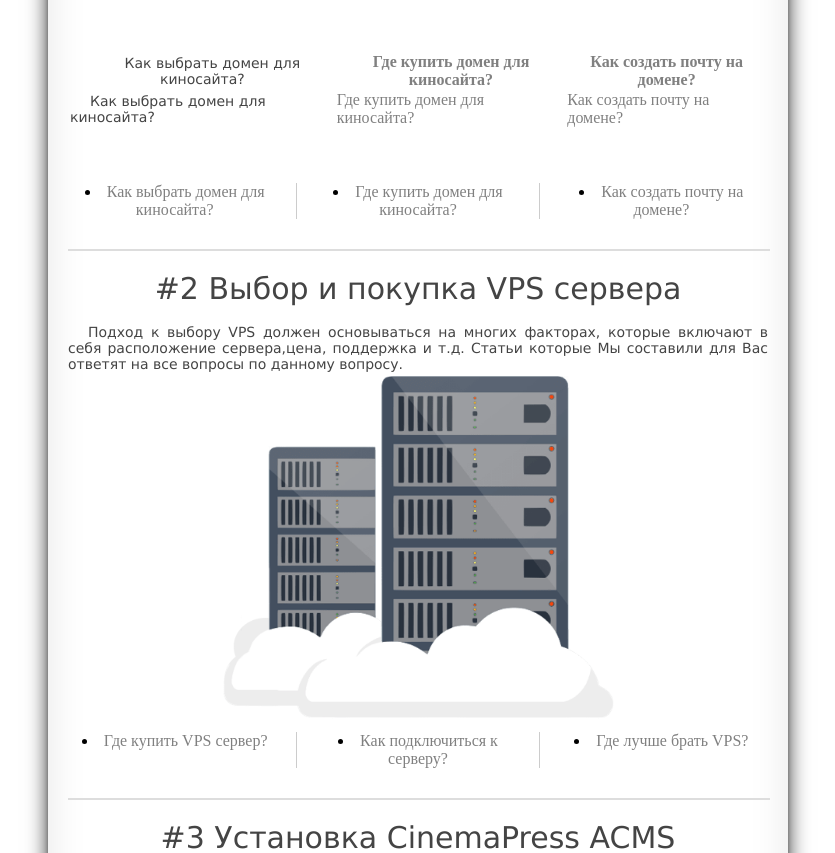
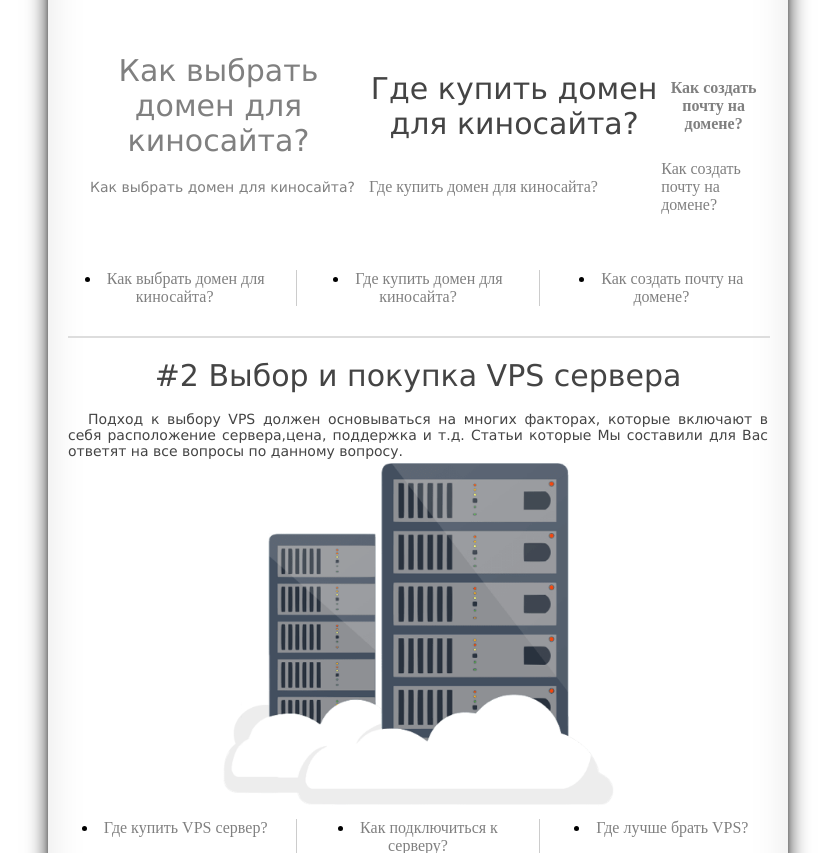
Before and after one commit to AlekseyNice/Cinema, a plain HTML site: page index.html in a window 1280 px wide. Shown: the part 929-1782 px from the top of the page, without its empty margins (222-1057 px from the left). Drawn offline with Linux system fonts and the light colour scheme.

Commit message:
Add files via upload

```diff
--- a/index.html
+++ b/index.html
@@ -42,13 +42,13 @@
 	<table>
 		<thead>
 		<tr>
-			<th><a href="/content/domen/kak_vybrat_domen.html"><p>Как выбрать домен для киносайта?</p></a></th>
-			<th><a href="/content/domen/gde_kupit_domen.html">Где купить домен для киносайта?</a></th>
-			<th><a href="/content/domen/kak_sozdat_pochtu_na_domene.html">Как создать почту на домене?</a></th>
+			<th><h2><a href="/content/domen/kak_vybrat_domen.html">Как выбрать домен для киносайта?</a></h2></th>
+			<th><a href="/content/domen/gde_kupit_domen.html"><h2>Где купить домен для киносайта?</h2></a></th>
+			<th></p><a href="/content/domen/kak_sozdat_pochtu_na_domene.html">Как создать почту на домене?</a></p></th>
 		</tr>
 		</thead>
 		<tbody>
-			<td><a href="/content/domen/kak_vybrat_domen.html"><p>Как выбрать домен для киносайта?</p></a></td>
+			<td><a href="/content/domen/kak_vybrat_domen.html"><p>Как выбрать домен для киносайта?</a></p></td>
 			<td><a href="/content/domen/gde_kupit_domen.html">Где купить домен для киносайта?</a></td>
 			<td><a href="/content/domen/kak_sozdat_pochtu_na_domene.html">Как создать почту на домене?</a></td>
 		</tr>
```
